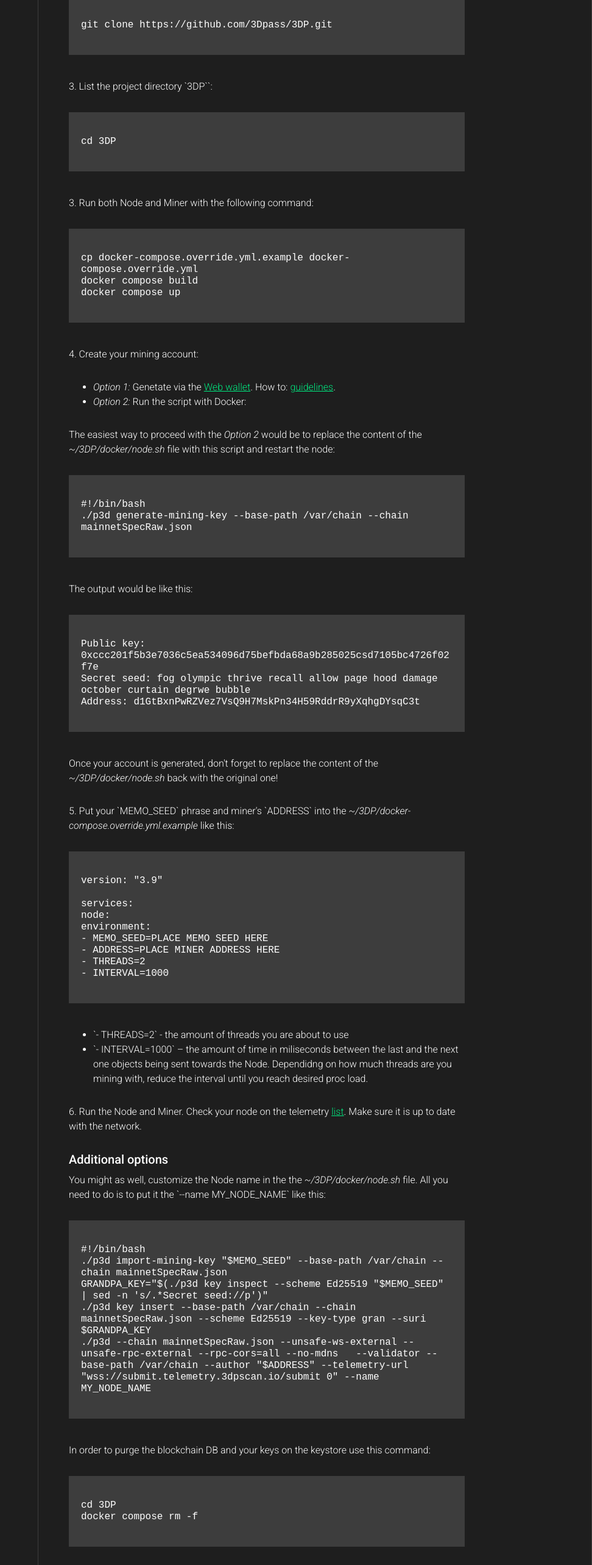
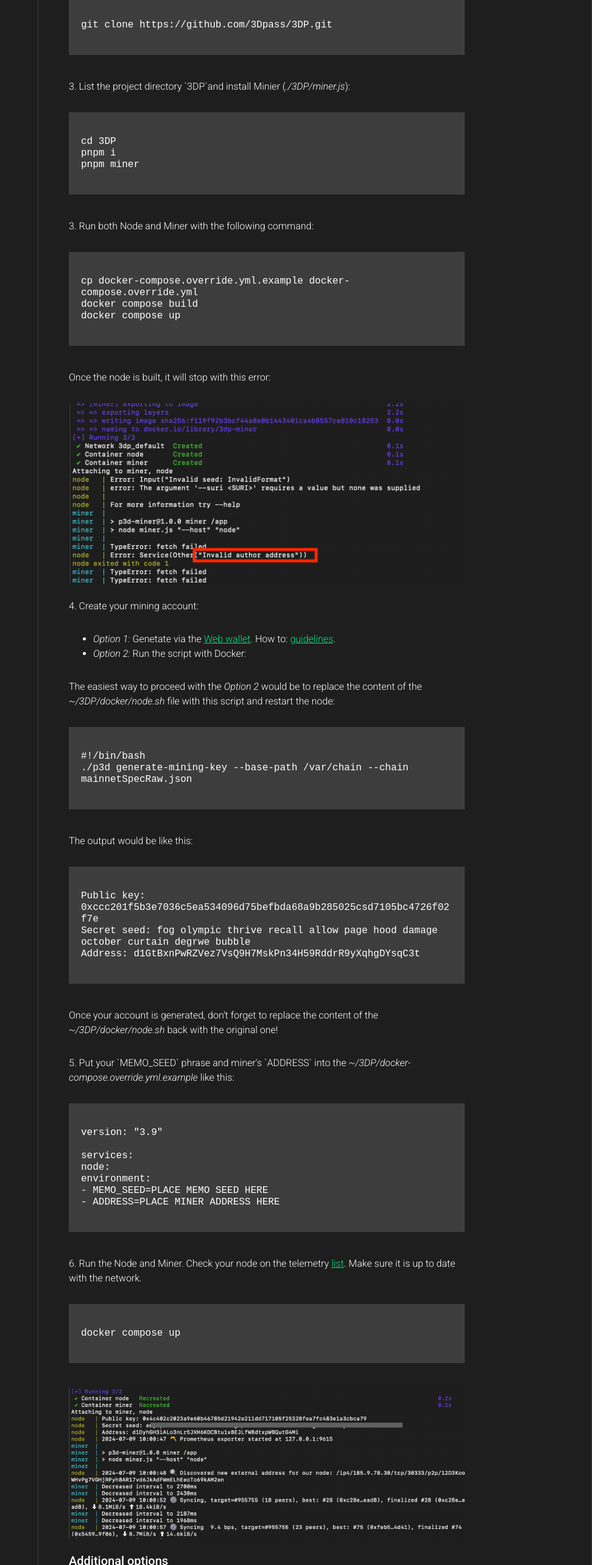
Before and after one commit to 3Dpass/website, a React (Create React App) app: page /mainnet in a window 1280 px wide. Shown: the part 1500-4066 px from the top of the page at 61% size, without its empty margins (308-1280 px from the left). Built offline with nearby package versions, Linux system fonts and the light colour scheme; the HTML template or start-up script is replaced by a standard one.

Commit message:
docker-how-to-update

```diff
--- a/src/pages/Coin.jsx
+++ b/src/pages/Coin.jsx
@@ -347,7 +347,7 @@ ETH SIGNATURE
               <li>Mobile wallet: <Link to="https://github.com/3Dpass/whitepaper/blob/main/3DPRC-2.md">3DPRC-2</Link> UI integration (Putting objects on the blockchain - <Link to="https://github.com/3Dpass/threedpass/releases/tag/v2.13.0"><i>done</i></Link>; Backed tokens issuace - <Link to="https://github.com/3Dpass/threedpass/releases/tag/v2.15.0"><i>done</i></Link>)</li>
               <li>Core: Atomic swap for assets (<i><Link to="https://github.com/3Dpass/3DP/releases/tag/v11">released</Link></i>)</li>
               <li>3DPRC-2: Assets management (<i> in the process</i>)</li>
-              <li>3DPRC-2: Grid2D_v3a multithreading optimization (<Link to="https://github.com/3Dpass/p3d/pull/4"><i>is being reviewed</i></Link>)</li>
+              <li>3DPRC-2: Grid2D_v3a multithreading optimization (<Link to="https://github.com/3Dpass/p3d/pull/4"><i>Pull Request is reviewd</i></Link>)</li>
               <li>Core: Equivocation handler improvements: <Link to="https://github.com/3Dpass/3DP/releases/tag/v22">Node v22 release</Link></li>
               <li>PoW component: FPGA resistance feature: <Link to="https://github.com/3Dpass/3DP/releases/tag/v24">Node v24 release</Link></li>
               <li>Validator set (stability & security): additional checks on validators joining (<i> in the process</i>)</li>
--- a/src/pages/Mainnet.jsx
+++ b/src/pages/Mainnet.jsx
@@ -983,10 +983,7 @@ cargo build --release
             <div className="page-content-text">
               1. Install{" "}
               <Link to="https://docs.docker.com/get-docker/">Docker</Link> and{" "}
-              <Link to="https://docs.docker.com/compose/install/">
-                Docker Compose
-              </Link>
-              .
+              <Link to="https://docs.docker.com/compose/install/">Docker Compose</Link>.
             </div>
             <div className="page-content-text">
               2. Open Terminal and clone 3DPass Node. Use this command:
@@ -997,11 +994,13 @@ git clone https://github.com/3Dpass/3DP.git
               `}
             </pre>
             <div className="page-content-text">
-              3. List the project directory `3DP``:
+              3. List the project directory `3DP`and install Minier (<i>./3DP/miner.js</i>):
             </div>
             <pre className="main-pre">
                {`
 cd 3DP
+pnpm i
+pnpm miner
               `}
             </pre>
             <div className="page-content-text">
@@ -1014,6 +1013,15 @@ docker compose build
 docker compose up
                     `}
             </pre>
+            <div className="page-content-text">
+              Once the node is built, it will stop with this error:
+            </div>
+            <img
+              className="page-img"
+              src="/images/docker_invalid_author_address.png"
+              alt="img"
+              style={{ marginBottom: "20px" }}
+            />
             <div className="page-content-text">
               4. Create your mining account:
             </div>
@@ -1060,26 +1068,24 @@ node:
 environment:
 - MEMO_SEED=PLACE MEMO SEED HERE
 - ADDRESS=PLACE MINER ADDRESS HERE
-- THREADS=2
-- INTERVAL=1000
-                    `}
-            </pre>
-            <ul className="page-content-text">
-              <li>
-              `- THREADS=2` - the amount of threads you are about to use
-              </li>
-              <li>
-              `- INTERVAL=1000` – the amount of time in miliseconds between the last
-              and the next one objects being sent towards the Node. Dependidng
-              on how much threads are you mining with, reduce the interval until
-              you reach desired proc load.
-              </li>
-            </ul>
+                    `}
+            </pre>
             <div className="page-content-text">
               6. Run the Node and Miner.{" "}
               Check your node on the telemetry <Link to="https://telemetry.3dpscan.io/#/0x6c5894837ad89b6d92b114a2fb3eafa8fe3d26a54848e3447015442cd6ef4e66">list</Link>.{" "}
               Make sure it is up to date with the network.
             </div>
+            <pre className="main-pre">
+              {`
+docker compose up
+                    `}
+            </pre>
+            <img
+              className="page-img"
+              src="/images/docker_syncing.png"
+              alt="img"
+              style={{ marginBottom: "20px" }}
+            />
             <div className="page-content-subtitle">
               Additional options
             </div>
```
Also changed, not shown: public/images/docker_invalid_author_address.png (added), public/images/docker_syncing.png (added).
